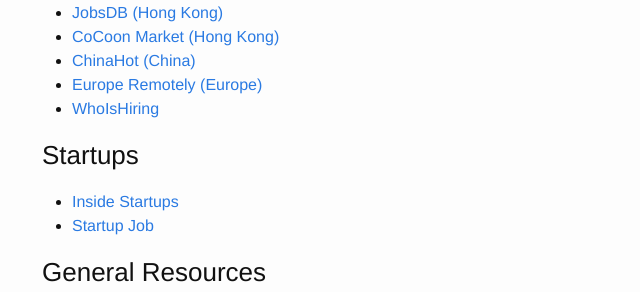
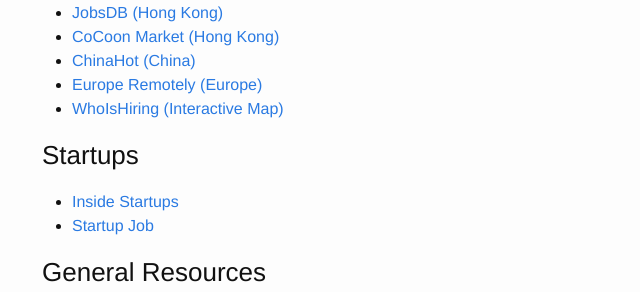
Before and after one commit to kevinbluer/bluer-notes-jekyll, a Jekyll site: the page built from jobs.md, in a window 1280 px wide and 900 px high, scrolled down 1143 px. Shown: the part 160-452 px from the top of the window, without its empty margins (228-868 px from the left). Built offline with Jekyll 4.4.1, drawn with Linux system fonts in a browser that asks for light colours; some of the changed text lies outside the part shown.

Commit message:
some tweaks

```diff
--- a/_includes/header.html
+++ b/_includes/header.html
@@ -16,7 +16,9 @@
       <div class="trigger">
         {% for my_page in site.pages %}
           {% if my_page.title %}
-          <a class="page-link" href="{{ my_page.url | prepend: site.baseurl }}">{{ my_page.title }}</a>
+            {% if my_page.menu == 'main' %}
+            <a class="page-link" href="{{ my_page.url | prepend: site.baseurl }}">{{ my_page.title }}</a>
+            {% endif %}
           {% endif %}
         {% endfor %}
       </div>
--- a/jobs.md
+++ b/jobs.md
@@ -55,7 +56,7 @@
 - [CoCoon Market (Hong Kong)](http://market.hkcocoon.org/)
 - [ChinaHot (China)](http://www.chinahot.com)
 - [Europe Remotely (Europe)](http://europeremotely.com/)
-- [WhoIsHiring](https://whoishiring.io/)
+- [WhoIsHiring (Interactive Map)](https://whoishiring.io/)
 
 ### Startups
 
```
Also changed, not shown: other parts of jobs.md (+1 -0 lines), bots.md (+1 -0 lines), decentralized.md (+0 -4 lines).
